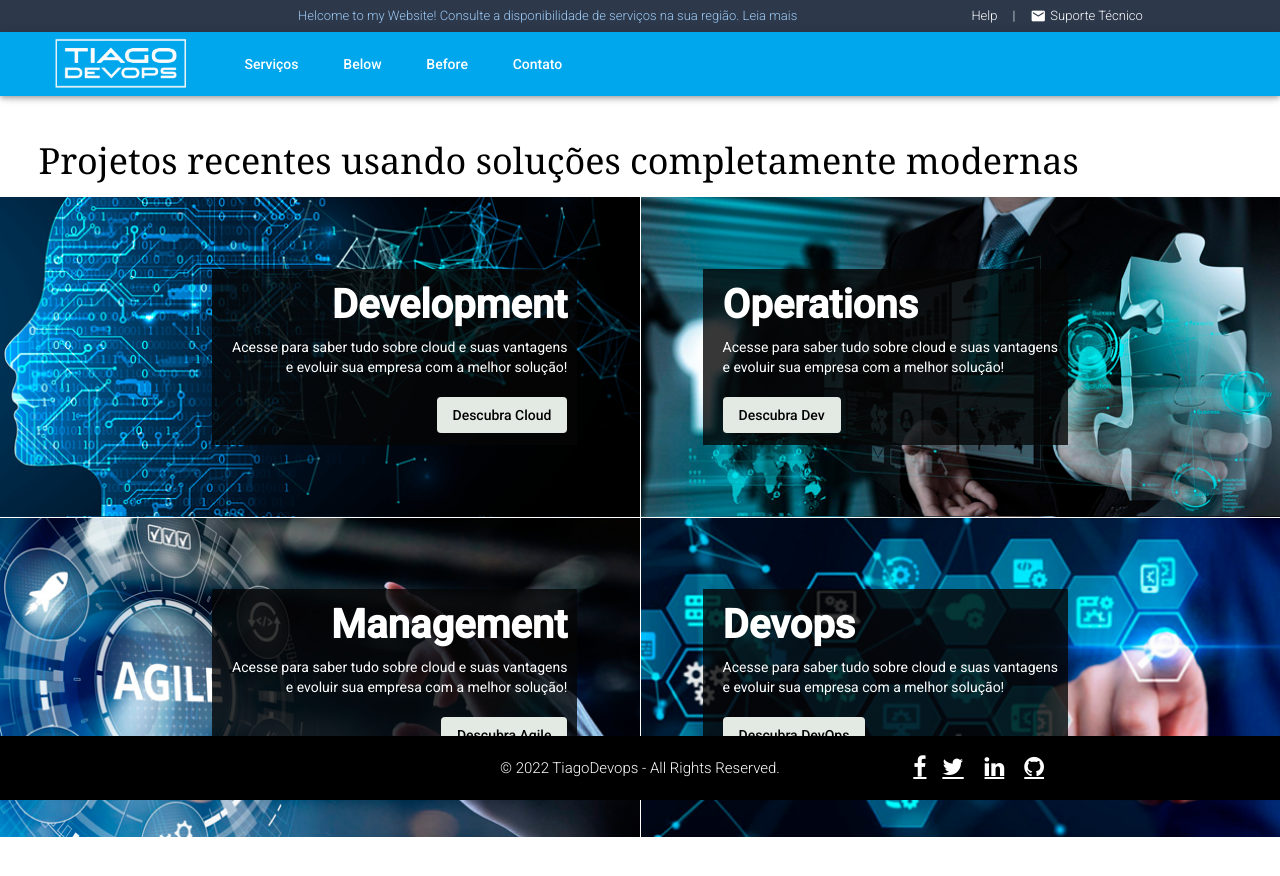
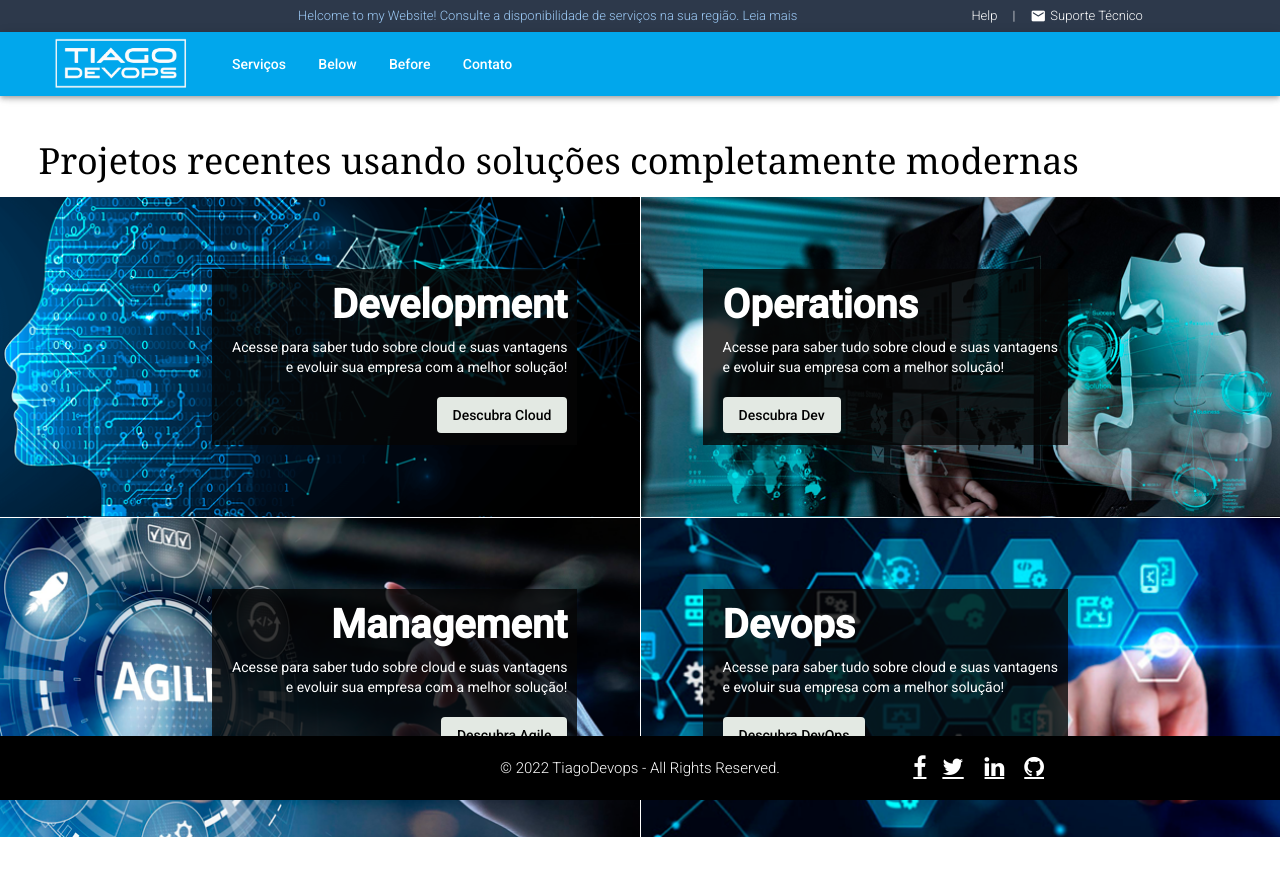
Before and after one commit to realTiagoJames/TiagoDevops-Frontend, an Angular app: page / in a window 1280 px wide. Shown: the top 876 px of the page. Built offline with nearby package versions, Linux system fonts and the light colour scheme.

Commit message:
Estilo dos tópicos unificados+ adicionado submenus

```diff
--- a/src/app/components/templates/menu/menu.component.css
+++ b/src/app/components/templates/menu/menu.component.css
@@ -80,34 +80,10 @@
 .MenuContainer{
   display: inline;
 }
-.menu-1{
-padding-left: 0.8rem;
+.menu-topicos{
+padding-left: 0.02rem;
 cursor: pointer;
-font-weight: bold;
+font-weight: normal;
 font-size: 18px;
 font-family: 'Lucida Sans', 'Lucida Sans Regular', 'Lucida Grande', 'Lucida Sans Unicode', Geneva, Verdana, sans-serif;
 }
-.menu-2{
-  padding-left: 0.8rem;
-  cursor: pointer;
-  font-weight: normal;
-  font-size: 18px;
-  font-weight: bold;
-  font-family: 'Lucida Sans', 'Lucida Sans Regular', 'Lucida Grande', 'Lucida Sans Unicode', Geneva, Verdana, sans-serif;
-  }
-.menu-3{
-  padding-left: 0.8rem;
-  cursor: pointer;
-  font-weight: normal;
-  font-size: 18px;
-  font-weight: bold;
-  font-family: 'Lucida Sans', 'Lucida Sans Regular', 'Lucida Grande', 'Lucida Sans Unicode', Geneva, Verdana, sans-serif;
-}
-.menu-4{
-  padding-left: 0.8rem;
-  cursor: pointer;
-  font-weight: normal;
-  font-size: 18px;
-  font-weight: bold;
-  font-family: 'Lucida Sans', 'Lucida Sans Regular', 'Lucida Grande', 'Lucida Sans Unicode', Geneva, Verdana, sans-serif;
-  }
--- a/src/app/components/templates/menu/menu.component.html
+++ b/src/app/components/templates/menu/menu.component.html
@@ -24,29 +24,32 @@
     </div>
   <!-- Menu Horizontal  -->
       <!-- <div class="MenuContainer"> -->
-      <div class="menu-1">
+      <div class="menu-topicos">
          <a mat-button [matMenuTriggerFor]="aboveMenu">Serviços</a>
           <mat-menu #aboveMenu="matMenu" yPosition="above">
           <button mat-menu-item routerLink="cloud">Cloud</button>
-          <button mat-menu-item routerLink="criação-de-sistemas">Criação de Sistemas</button>
-          <button mat-menu-item routerLink="criação-de-websites">Criação de Sites</button>
+          <button mat-menu-item routerLink="criação-de-sistemas">Sistemas customizados</button>
+          <button mat-menu-item routerLink="criação-de-websites">Desenvolvimento Web</button>
+          <button mat-menu-item routerLink="criação-de-websites">Analytics/SEO</button>
+          <button mat-menu-item routerLink="criação-de-websites">Consultoria</button>
+          <button mat-menu-item routerLink="criação-de-websites">Deploy(Insyalação)</button>
         </mat-menu>
       </div>
-      <div class="menu-2">
+      <div class="menu-topicos">
         <a mat-button [matMenuTriggerFor]="belowMenu">Below</a>
          <mat-menu #belowMenu="matMenu" yPosition="below">
          <button mat-menu-item>Item 1</button>
          <button mat-menu-item>Item 2</button>
          </mat-menu>
       </div>
-      <div class="menu-3">
+      <div class="menu-topicos">
         <a mat-button [matMenuTriggerFor]="beforeMenu">Before</a>
          <mat-menu #beforeMenu="matMenu" xPosition="before">
          <button mat-menu-item>Item 1</button>
          <button mat-menu-item>Item 2</button>
          </mat-menu>
       </div>
-      <div class="menu-4">
+      <div class="menu-topicos">
         <a mat-button [matMenuTriggerFor]="afterMenu">Contato</a>
          <mat-menu #afterMenu="matMenu" xPosition="before">
          <button mat-menu-item>Item 1</button>
```
